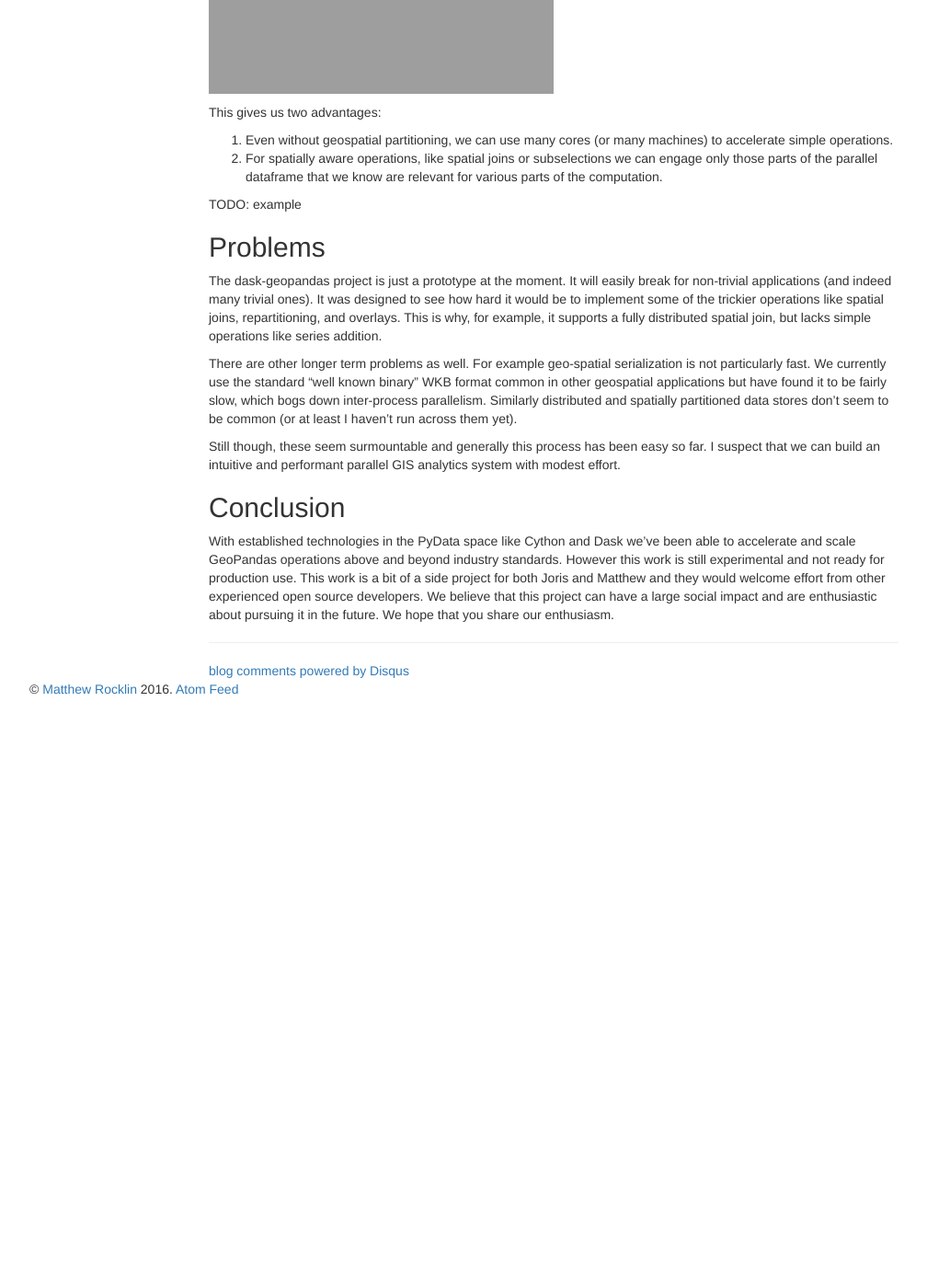
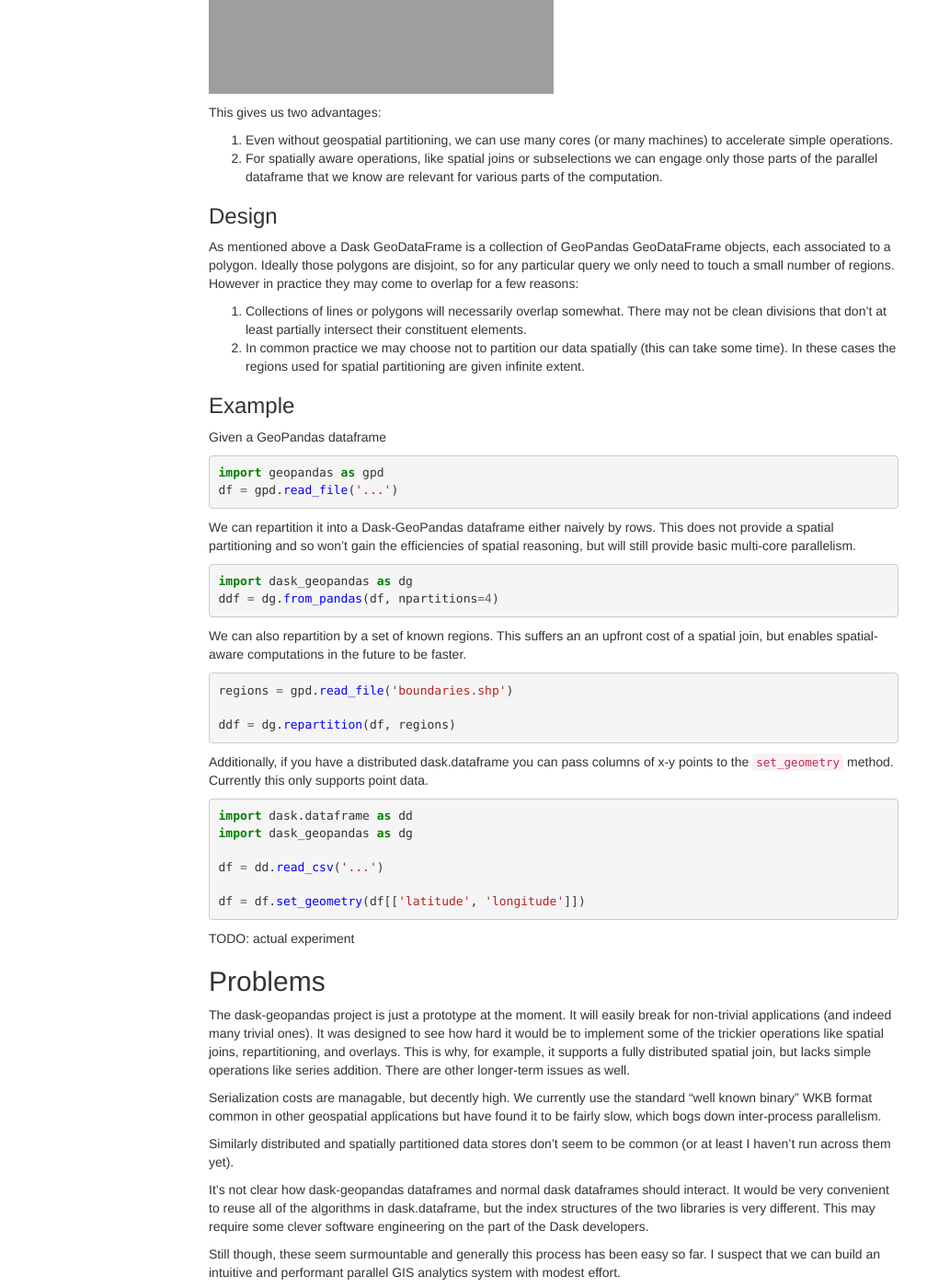
Before and after one commit to besyskymnbk/blog, a Jekyll site: the page built from _posts/work/2017-09-09-accelerating-geopandas-1.md, in a window 1280 px wide and 1400 px high, scrolled down 6233 px. Shown: the whole window at 92% size, without its empty margins (38-1046 px from the left). Built offline with Jekyll 4.4.1, drawn with Linux system fonts in a browser that asks for light colours; comment, search, counter and statistics services are not loaded; before the commit the page ends 7002 px from its top, so only the background shows below that.

Commit message:
add design notes

````diff
--- a/_posts/work/2017-09-09-accelerating-geopandas-1.md
+++ b/_posts/work/2017-09-09-accelerating-geopandas-1.md
@@ -338,7 +338,63 @@ This gives us two advantages:
     engage only those parts of the parallel dataframe that we know are relevant
     for various parts of the computation.
 
-TODO: example
+### Design
+
+As mentioned above a Dask GeoDataFrame is a collection of GeoPandas
+GeoDataFrame objects, each associated to a polygon.  Ideally those polygons are
+disjoint, so for any particular query we only need to touch a small number of
+regions.  However in practice they may come to overlap for a few reasons:
+
+1.  Collections of lines or polygons will necessarily overlap somewhat.  There
+    may not be clean divisions that don't at least partially intersect their
+    constituent elements.
+2.  In common practice we may choose not to partition our data spatially (this
+    can take some time).  In these cases the regions used for spatial
+    partitioning are given infinite extent.
+
+### Example
+
+Given a GeoPandas dataframe
+
+```python
+import geopandas as gpd
+df = gpd.read_file('...')
+```
+
+We can repartition it into a Dask-GeoPandas dataframe either naively by rows.
+This does not provide a spatial partitioning and so won't gain the efficiencies
+of spatial reasoning, but will still provide basic multi-core parallelism.
+
+```python
+import dask_geopandas as dg
+ddf = dg.from_pandas(df, npartitions=4)
+```
+
+We can also repartition by a set of known regions.  This suffers an an upfront
+cost of a spatial join, but enables spatial-aware computations in the future to
+be faster.
+
+```python
+regions = gpd.read_file('boundaries.shp')
+
+ddf = dg.repartition(df, regions)
+```
+
+Additionally, if you have a distributed dask.dataframe you can pass columns of
+x-y points to the `set_geometry` method.  Currently this only supports point
+data.
+
+```python
+import dask.dataframe as dd
+import dask_geopandas as dg
+
+df = dd.read_csv('...')
+
+df = df.set_geometry(df[['latitude', 'longitude']])
+```
+
+TODO: actual experiment
+
 
 Problems
 --------
@@ -348,14 +404,20 @@ break for non-trivial applications (and indeed many trivial ones).  It was
 designed to see how hard it would be to implement some of the trickier
 operations like spatial joins, repartitioning, and overlays.  This is why, for
 example, it supports a fully distributed spatial join, but lacks simple
-operations like series addition.
+operations like series addition.  There are other longer-term issues as well.
 
-There are other longer term problems as well.  For example geo-spatial
-serialization is not particularly fast.  We currently use the standard
-"well known binary" WKB format common in other geospatial applications but have
-found it to be fairly slow, which bogs down inter-process parallelism.
+Serialization costs are managable, but decently high.  We currently use the
+standard "well known binary" WKB format common in other geospatial applications
+but have found it to be fairly slow, which bogs down inter-process parallelism.
+
 Similarly distributed and spatially partitioned data stores don't seem to be
 common (or at least I haven't run across them yet).
+
+It's not clear how dask-geopandas dataframes and normal dask dataframes should
+interact.  It would be very convenient to reuse all of the algorithms in
+dask.dataframe, but the index structures of the two libraries is very
+different.  This may require some clever software engineering on the part of
+the Dask developers.
 
 Still though, these seem surmountable and generally this process has been easy
 so far.  I suspect that we can build an intuitive and performant parallel GIS
````
